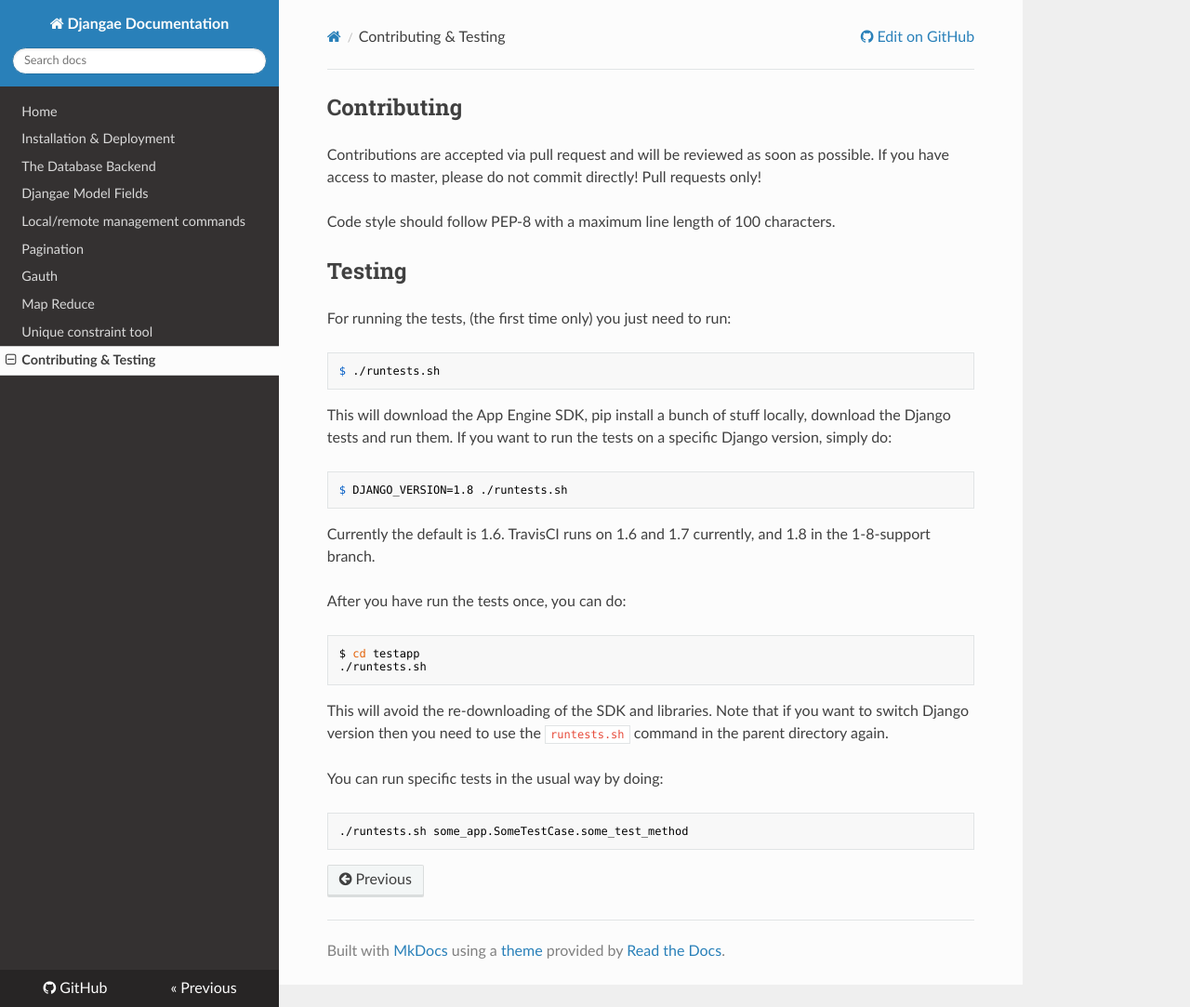
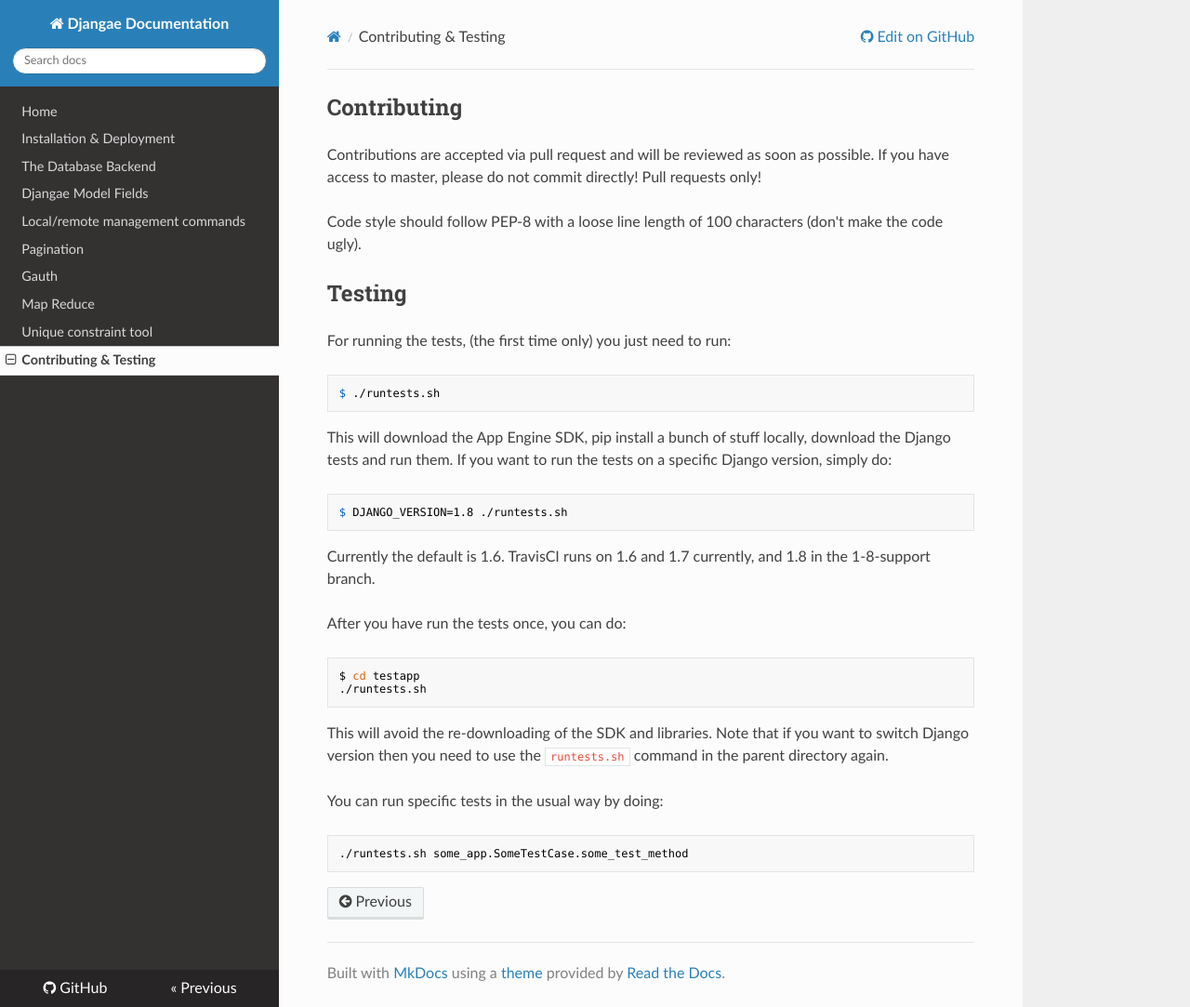
Before and after one commit to wittfabian/djangae, an MkDocs documentation site: the page built from docs/contributing.md, in a window 1280 px wide and 1083 px high. Shown: the whole window at 93% size. Built offline with MkDocs 1.6.1, drawn with Linux system fonts in a browser that asks for light colours; nearby versions of some CDN libraries; old or Windows-style settings are respelled for this version of MkDocs.

Commit message:
Tweak statement about code line length.

```diff
--- a/docs/contributing.md
+++ b/docs/contributing.md
@@ -2,7 +2,7 @@
 
 Contributions are accepted via pull request and will be reviewed as soon as possible. If you have access to master, please do not commit directly! Pull requests only!
 
-Code style should follow PEP-8 with a maximum line length of 100 characters.
+Code style should follow PEP-8 with a loose line length of 100 characters (don't make the code ugly).
 
 ## Testing
 
```
Also changed, not shown: README.md (+1 -1 lines).
